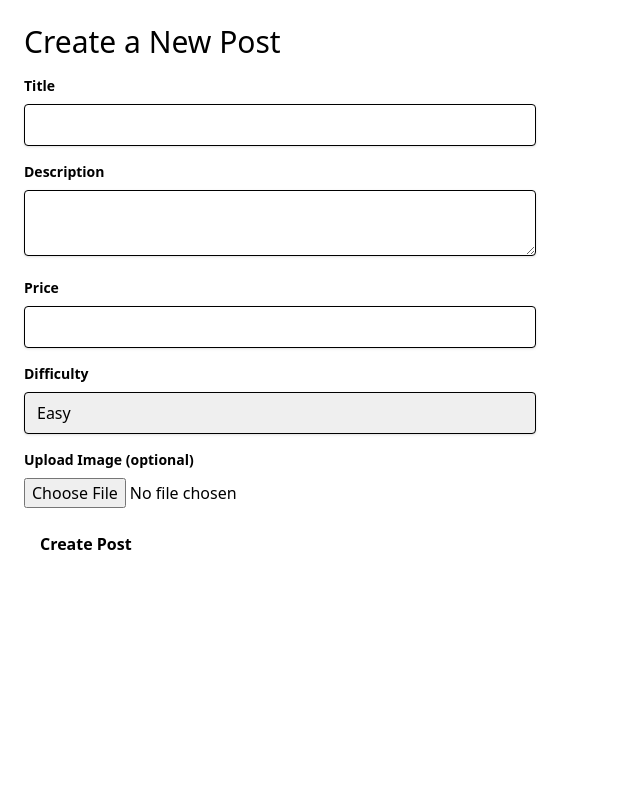
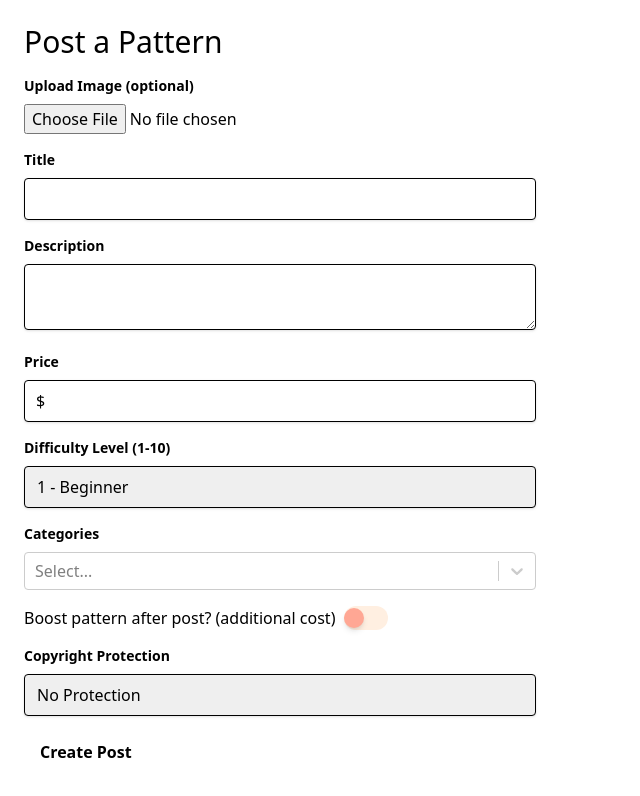
Before and after one commit to alexandermaat99/ThePatternsPlaceNewsletter, a Next.js app in the folder tpp-newsletter/: page /make-post in a window 1280 px wide. Shown: the top 796 px of the page, without its empty margins (0-640 px from the left). Built offline with nearby package versions, Linux system fonts and the light colour scheme; no server answers; the database is empty.

Commit message:
feature/ copyright protection and post categories working

```diff
--- a/tpp-newsletter/app/make-post/page.tsx
+++ b/tpp-newsletter/app/make-post/page.tsx
@@ -1,16 +1,121 @@
 "use client";
 
-import { useState } from "react";
+import { useState, useEffect } from "react";
 import { supabase } from "@/lib/supabaseClient"; // Adjust path based on your setup
+import Image from "next/image";
+import Select from "react-select";
+import { MultiValue } from "react-select";
+
+type CategoryOption = {
+  value: string; // Assuming UUID is a string
+  label: string;
+};
 
 export default function CreatePost() {
   const [title, setTitle] = useState("");
   const [description, setDescription] = useState("");
   const [price, setPrice] = useState("");
   const [difficulty, setDifficulty] = useState("1"); // Difficulty level as number
+  const [isBoosted, setIsBoosted] = useState(false); // Boosted post state
+  const [copyright, setCopyright] = useState(""); // copyright state
+  const [copyrightDescription, setCopyrightDescription] = useState<
+    JSX.Element | string
+  >("");
+  const [categories, setCategories] = useState<CategoryOption[]>([]);
+  const [selectedCategories, setSelectedCategories] = useState<string[]>([]);
   const [imageFile, setImageFile] = useState<File | null>(null); // Image state
   const [loading, setLoading] = useState(false);
   const [error, setError] = useState<string | null>(null); // Allow error to be string or null
+  const [imagePreview, setImagePreview] = useState<string | null>(null);
+
+  const handlePriceChange = (input: string) => {
+    // Remove non-numeric characters except for the period
+    let sanitizedInput = input.replace(/[^0-9.]/g, "");
+
+    // Split the input at the decimal
+    const parts = sanitizedInput.split(".");
+
+    // Ensure only one decimal and restrict to two decimal places
+    if (parts.length > 2) {
+      sanitizedInput = parts[0] + "." + parts[1]; // Only keep the first decimal
+    }
+
+    if (parts[1] && parts[1].length > 2) {
+      sanitizedInput = `${parts[0]}.${parts[1].slice(0, 2)}`; // Restrict to two decimal places
+    }
+
+    setPrice(sanitizedInput);
+  };
+
+  const handleCopyrightChange = (e: React.ChangeEvent<HTMLSelectElement>) => {
+    const selectedValue = e.target.value;
+    setCopyright(selectedValue);
+
+    switch (selectedValue) {
+      case "0":
+        setCopyrightDescription("");
+        break;
+      case "1":
+        setCopyrightDescription(
+          <>
+            This work is licensed under a{" "}
+            <strong>Standard Digital File License</strong>.
+            <br />
+            Digital files have a strict non-commercial, personal use only
+            license.
+            <br />
+            <br />
+            You shall not share, sub-license, sell, rent, host, transfer, or
+            distribute in any way the digital file or physical versions of this
+            pattern, not any other derivative work of this object in its digital
+            or physical format.
+            <br />
+            <br />
+            You can not host these files on other digital platforms, web stores
+            or cloud repositories. The patterns may not be used in any way
+            whatsoever in which you charge money, collect fees.
+          </>
+        );
+        break;
+      case "2":
+        setCopyrightDescription(
+          <>
+            This work is licensed under a {""}
+            <a
+              href="https://creativecommons.org/licenses/by-nc-sa/4.0/"
+              target="_blank"
+              className="text-tppPink underline"
+            >
+              Create Commons (4.0 International License) Attribution —
+              Noncommercial - Share Alike
+            </a>
+            <br />
+            <br />
+            Allows remixing, transforming, and building upon the material, but
+            altered material must give appropriate credit, indicate if changes
+            were made, and cannot be used for commercial purposes.
+          </>
+        );
+        break;
+      case "3":
+        setCopyrightDescription(
+          <>
+            This work is licensed under a {""}
+            <a
+              href="https://creativecommons.org/public-domain/cc0/"
+              target="_blank"
+              className="text-tppPink underline"
+            >
+              Create Commons (International License) Public Domain
+            </a>
+            <br />
+            <br />
+            Waives all copyright protections.
+          </>
+        );
+        break;
+    }
+  };
 
   const handleSubmit = async (e: React.FormEvent) => {
     e.preventDefault();
@@ -45,6 +150,8 @@ export default function CreatePost() {
           description,
           price: parseFloat(price),
           initial_difficulty_rating: parseInt(difficulty),
+          is_boosted: isBoosted,
+          copyright,
         },
       ])
       .select("id"); // Get the newly inserted post's ID
@@ -56,6 +163,21 @@ export default function CreatePost() {
     }
 
     const post_id = postData?.[0]?.id; // Get the inserted post's ID
+
+    const categoryInserts = selectedCategories.map((categoryID) => ({
+      id: post_id,
+      categoryID,
+    }));
+
+    const { error: categoryError } = await supabase
+      .from("post_categories")
+      .insert(categoryInserts);
+
+    if (categoryError) {
+      setError(`Failed to associate categories: ${categoryError.message}`);
+      setLoading(false);
+      return;
+    }
 
     // Step 2: Handle image upload if an image file is selected
     if (imageFile) {
@@ -100,21 +222,76 @@ export default function CreatePost() {
     setLoading(false);
     // Optionally, redirect the user to the new post page
   };
+  useEffect(() => {
+    const fetchCategories = async () => {
+      const { data: categoriesData, error } = await supabase
+        .from("categories") // Correct table name
+        .select("*");
+
+      if (error) {
+        console.error("Error fetching categories:", error);
+      } else {
+        setCategories(
+          categoriesData.map((category) => ({
+            value: category.id,
+            label: category.name,
+          }))
+        );
+      }
+    };
+
+    fetchCategories();
+  }, []);
+
+  const handleCategoryChange = (newValue: MultiValue<CategoryOption>) => {
+    setSelectedCategories(newValue.map((option) => option.value));
+  };
 
   // Handle image file change
   const handleFileChange = (e: React.ChangeEvent<HTMLInputElement>) => {
     if (e.target.files && e.target.files.length > 0) {
-      setImageFile(e.target.files[0]);
+      const file = e.target.files[0];
+      setImageFile(file);
+      setImagePreview(URL.createObjectURL(file)); // Generate the preview URL
     }
   };
 
   return (
     <div className="container mx-auto p-6">
-      <h1 className="text-3xl mb-4">Create a New Post</h1>
+      <h1 className="text-3xl mb-4">Post a Pattern</h1>
 
       {error && <p className="text-red-500 mb-4">{error}</p>}
 
       <form onSubmit={handleSubmit} className="w-full max-w-lg">
+        {imagePreview && (
+          <div className="mb-4">
+            <Image
+              src={imagePreview}
+              alt="Image Preview"
+              width={200} // Set appropriate width
+              height={10} // Set appropriate height
+              className="rounded-md"
+              layout="intrinsic" // Optional: use responsive layout
+            />
+          </div>
+        )}
+
+        {/* Post Image Upload */}
+        <div className="mb-4">
+          <label
+            className="block text-gray-700 text-sm font-bold mb-2"
+            htmlFor="image"
+          >
+            Upload Image (optional)
+          </label>
+          <input
+            id="image"
+            type="file"
+            accept="image/*"
+            className="w-full"
+            onChange={handleFileChange}
+          />
+        </div>
         {/* Post Title */}
         <div className="mb-4">
           <label
@@ -158,14 +335,19 @@ export default function CreatePost() {
           >
             Price
           </label>
-          <input
-            id="price"
-            type="number"
-            className="shadow appearance-none border rounded w-full py-2 px-3 text-gray-700"
-            value={price}
-            onChange={(e) => setPrice(e.target.value)}
-            required
-          />
+          <div className="relative">
+            <span className="absolute inset-y-0 left-0 flex items-center pl-3 text-gray-700">
+              $
+            </span>
+            <input
+              id="price"
+              type="text"
+              className="shadow appearance-none border rounded w-full py-2 px-3 pl-8 text-gray-700"
+              value={price}
+              onChange={(e) => handlePriceChange(e.target.value)}
+              required
+            />
+          </div>
         </div>
 
         {/* Post Difficulty */}
@@ -174,7 +356,7 @@ export default function CreatePost() {
             className="block text-gray-700 text-sm font-bold mb-2"
             htmlFor="difficulty"
           >
-            Difficulty
+            Difficulty Level (1-10)
           </label>
           <select
             id="difficulty"
@@ -183,28 +365,82 @@ export default function CreatePost() {
             onChange={(e) => setDifficulty(e.target.value)}
             required
           >
-            <option value="1">Easy</option>
-            <option value="2">Medium</option>
-            <option value="3">Hard</option>
+            <option value="1">1 - Beginner</option>
+            <option value="2">2</option>
+            <option value="3">3 - Intermediate</option>
+            <option value="4">4</option>
+            <option value="5">5 - Advanced</option>
           </select>
         </div>
 
-        {/* Post Image Upload */}
+        {/* Categories Multi-Select */}
         <div className="mb-4">
           <label
             className="block text-gray-700 text-sm font-bold mb-2"
-            htmlFor="image"
+            htmlFor="categories"
           >
-            Upload Image (optional)
+            Categories
           </label>
-          <input
-            id="image"
-            type="file"
-            accept="image/*"
-            className="w-full"
-            onChange={handleFileChange}
+          <Select
+            options={categories}
+            isMulti
+            onChange={handleCategoryChange}
+            value={categories.filter((cat) =>
+              selectedCategories.includes(cat.value)
+            )}
           />
         </div>
+
+        {/* asking if they want to boost the post */}
+        <label className="relative inline-flex items-center cursor-pointer mb-4">
+          Boost pattern after post? (additional cost) &nbsp;
+          <input
+            type="checkbox"
+            checked={isBoosted}
+            onChange={() => setIsBoosted(!isBoosted)}
+            className="sr-only peer"
+          />
+          <div
+            className={`w-11 h-6 bg-tppBackground rounded-full peer
+    ${isBoosted ? "peer-checked:bg-tppUnSelectedPink" : ""}
+    relative transition duration-300 flex items-center`}
+          >
+            <span
+              className={`w-5 h-5 bg-tppPink rounded-full transition-all transform
+      ${isBoosted ? "translate-x-5" : "translate-x-0"}
+      shadow-md`}
+            />
+          </div>
+        </label>
+
+        {/* copyright protection level */}
+        <div className="mb-4">
+          <label
+            className="block text-gray-700 text-sm font-bold mb-2"
+            htmlFor="difficulty"
+          >
+            Copyright Protection
+          </label>
+          <select
+            id="copyright"
+            className="shadow appearance-none border rounded w-full py-2 px-3 text-gray-700"
+            value={copyright}
+            onChange={handleCopyrightChange} // Use the new handler function here
+            required
+          >
+            <option value="0">No Protection</option>
+            <option value="1">Standard Digital File License</option>
+            <option value="2">
+              Creative Commons - Attribution — Noncommercial - Share Alike
+            </option>
+            <option value="3">Creative Commons - Public Domain</option>
+          </select>
+        </div>
+
+        {/* description of the protection level selected  */}
+        {copyrightDescription && (
+          <p className="text-gray-600 mt-2 mb-4">{copyrightDescription} </p>
+        )}
 
         <button
           type="submit"
--- a/tpp-newsletter/package.json
+++ b/tpp-newsletter/package.json
@@ -18,6 +18,7 @@
     "next-sitemap": "^4.2.3",
     "react": "^18.3.1",
     "react-dom": "^18.3.1",
+    "react-select": "^5.8.1",
     "react-social-icons": "^6.18.0",
     "supports-color": "^9.4.0"
   },
```
Also changed, not shown: 1 other file (tests, documents, lock files or other folders).
